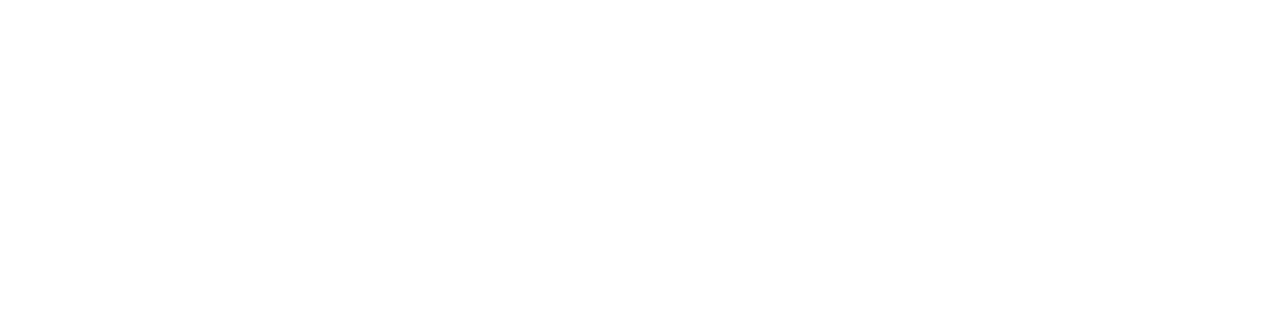
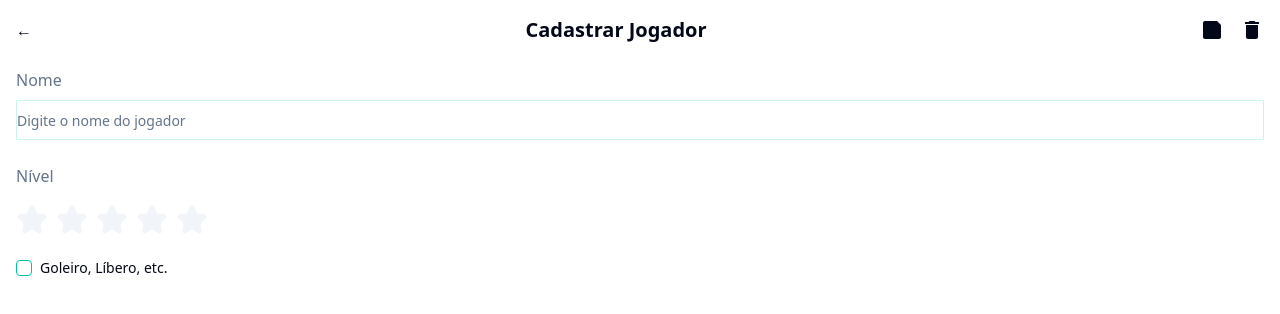
Before and after one commit to c1c3ru/visual-tapestry-app, a React (Vite) app: page /player/new in a window 1280 px wide. Before the commit this address had no page. Shown: the top 314 px of the page. Built offline with nearby package versions, Linux system fonts and the light colour scheme.

Commit message:
Add participant registration screen
Implement a new screen for the registration of participants/players/athletes in the application, as per the attached design.
[skip gpt_engineer]

```diff
--- a/src/App.tsx
+++ b/src/App.tsx
@@ -4,6 +4,7 @@ import { TooltipProvider } from "@/components/ui/tooltip";
 import { QueryClient, QueryClientProvider } from "@tanstack/react-query";
 import { BrowserRouter, Routes, Route } from "react-router-dom";
 import Index from "./pages/Index";
+import PlayerForm from "./components/PlayerForm";
 
 const queryClient = new QueryClient();
 
@@ -15,6 +16,7 @@ const App = () => (
       <BrowserRouter>
         <Routes>
           <Route path="/" element={<Index />} />
+          <Route path="/player/new" element={<PlayerForm />} />
         </Routes>
       </BrowserRouter>
     </TooltipProvider>
--- /dev/null
+++ b/src/components/PlayerForm.tsx
@@ -0,0 +1,90 @@
+import React from "react";
+import { Input } from "@/components/ui/input";
+import { Checkbox } from "@/components/ui/checkbox";
+import { Star } from "lucide-react";
+import { useNavigate } from "react-router-dom";
+
+const PlayerForm = () => {
+  const navigate = useNavigate();
+  const [rating, setRating] = React.useState(0);
+  const [name, setName] = React.useState("");
+  const [position, setPosition] = React.useState(false);
+
+  return (
+    <div className="min-h-screen bg-background p-4">
+      <div className="flex items-center justify-between mb-6">
+        <button
+          onClick={() => navigate(-1)}
+          className="text-foreground"
+        >
+          ←
+        </button>
+        <h1 className="text-xl font-semibold text-center flex-1">
+          Cadastrar Jogador
+        </h1>
+        <div className="flex gap-4">
+          <button>
+            <svg width="24" height="24" viewBox="0 0 24 24">
+              <path fill="currentColor" d="M17 3H5C3.89 3 3 3.9 3 5V19C3 20.1 3.89 21 5 21H19C20.1 21 21 20.1 21 19V7L17 3Z"/>
+            </svg>
+          </button>
+          <button>
+            <svg width="24" height="24" viewBox="0 0 24 24">
+              <path fill="currentColor" d="M6 19c0 1.1.9 2 2 2h8c1.1 0 2-.9 2-2V7H6v12zM19 4h-3.5l-1-1h-5l-1 1H5v2h14V4z"/>
+            </svg>
+          </button>
+        </div>
+      </div>
+
+      <div className="space-y-6">
+        <div>
+          <label className="text-muted-foreground mb-2 block">Nome</label>
+          <Input
+            value={name}
+            onChange={(e) => setName(e.target.value)}
+            className="border-b border-primary/20 rounded-none px-0 focus-visible:ring-0"
+            placeholder="Digite o nome do jogador"
+          />
+        </div>
+
+        <div>
+          <label className="text-muted-foreground mb-4 block">Nível</label>
+          <div className="flex gap-2">
+            {[1, 2, 3, 4, 5].map((star) => (
+              <button
+                key={star}
+                onClick={() => setRating(star)}
+                className="focus:outline-none"
+              >
+                <Star
+                  size={32}
+                  className={`${
+                    rating >= star
+                      ? "fill-primary text-primary"
+                      : "fill-muted text-muted"
+                  } transition-colors`}
+                />
+              </button>
+            ))}
+          </div>
+        </div>
+
+        <div className="flex items-center space-x-2">
+          <Checkbox
+            id="position"
+            checked={position}
+            onCheckedChange={(checked) => setPosition(checked as boolean)}
+          />
+          <label
+            htmlFor="position"
+            className="text-sm font-medium leading-none peer-disabled:cursor-not-allowed peer-disabled:opacity-70"
+          >
+            Goleiro, Líbero, etc.
+          </label>
+        </div>
+      </div>
+    </div>
+  );
+};
+
+export default PlayerForm;
--- a/tailwind.config.ts
+++ b/tailwind.config.ts
@@ -25,7 +25,7 @@ export default {
         background: "hsl(var(--background))",
         foreground: "hsl(var(--foreground))",
         primary: {
-          DEFAULT: "#10B981",
+          DEFAULT: "#00BFA5",
           foreground: "#FFFFFF",
         },
         secondary: {
```
